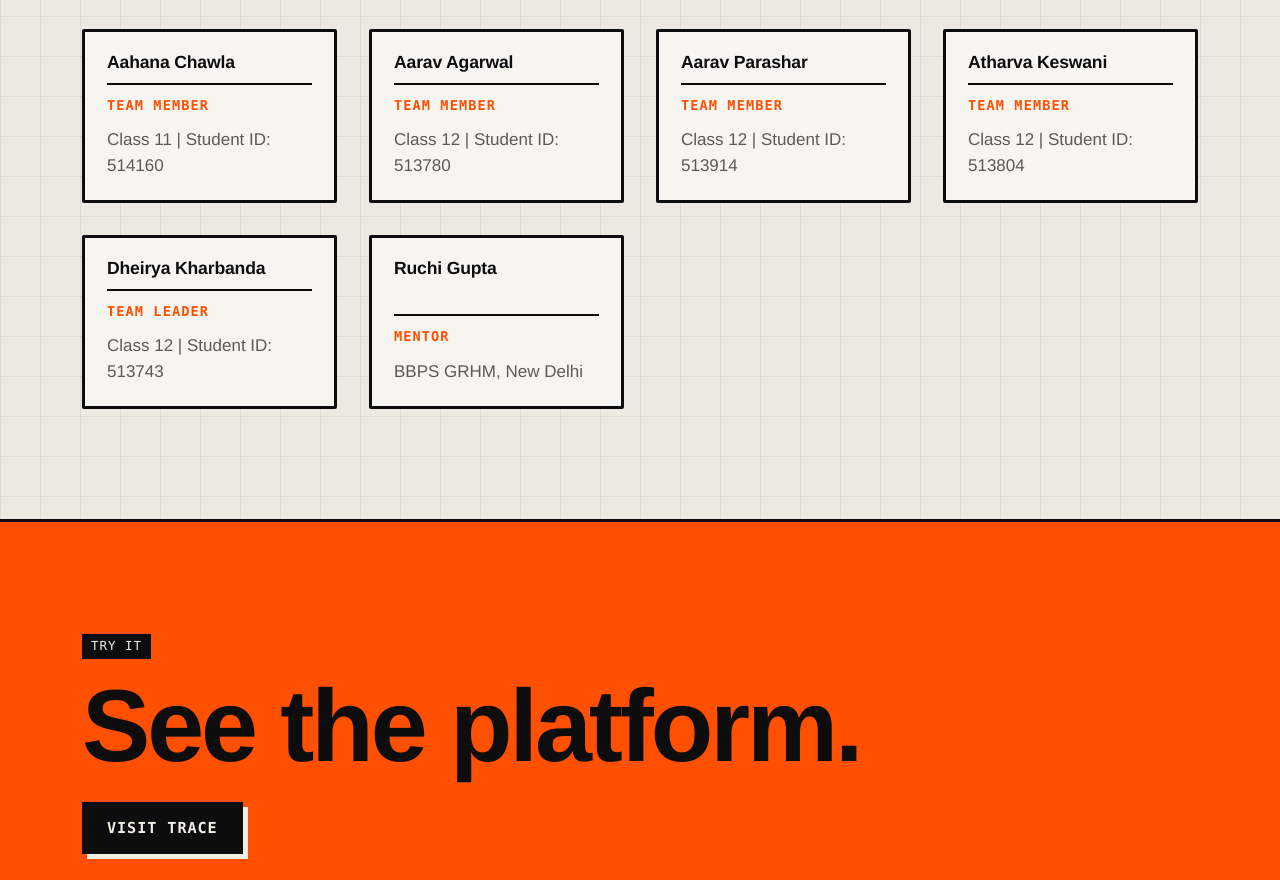
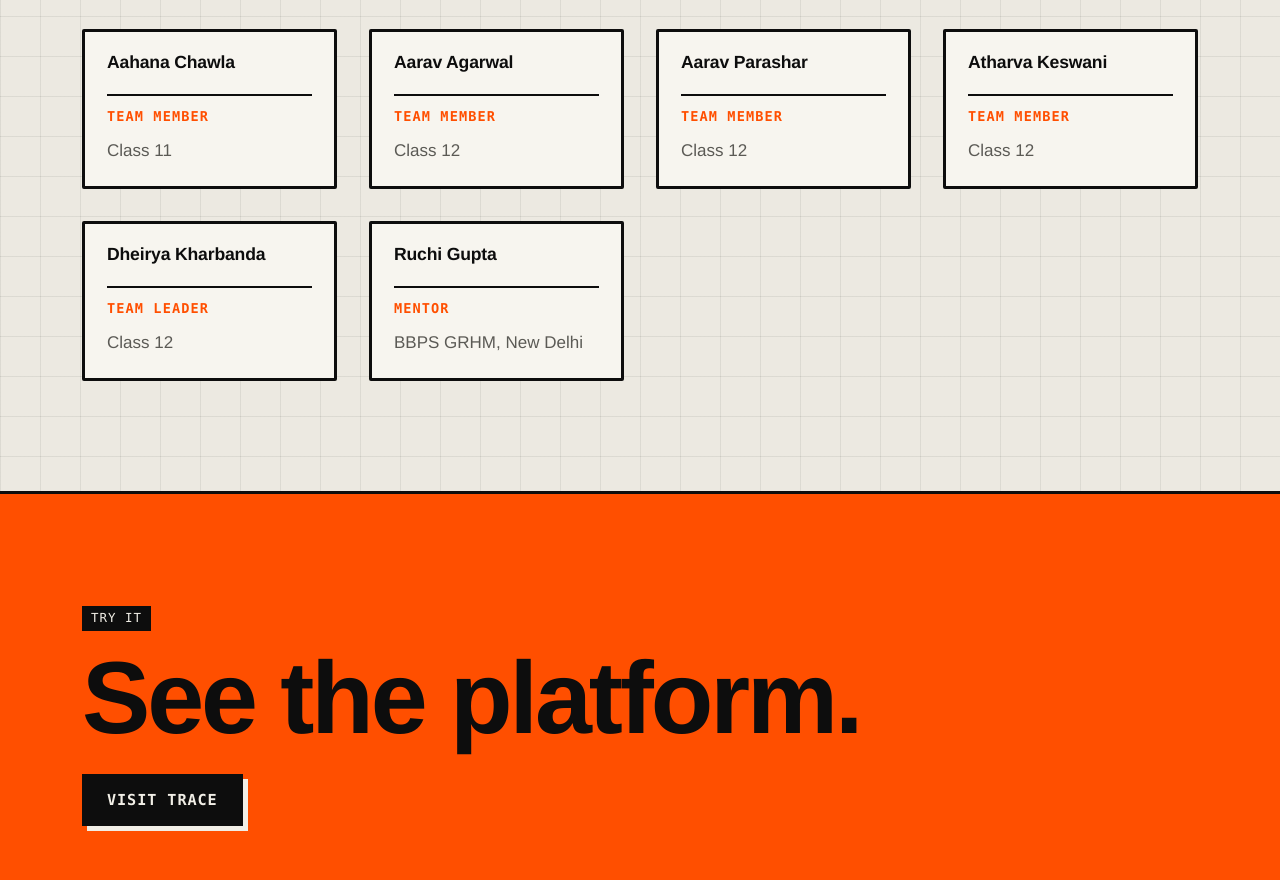
Before and after one commit to dheirya909/Hackathon3.0, a plain HTML site: page about.html in a window 1280 px wide. Shown: the part 4024-4904 px from the top of the page. Drawn offline with Linux system fonts and the light colour scheme.

Commit message:
About page changes, gemini model changed

```diff
--- a/about.html
+++ b/about.html
@@ -575,27 +575,27 @@
             <article class="box card rv member-card">
               <h4>Aahana Chawla</h4>
               <span class="role mono">Team Member</span>
-              <p>Class 11 | Student ID: 514160</p>
+              <p>Class 11 </p>
             </article>
             <article class="box card rv member-card">
               <h4>Aarav Agarwal</h4>
               <span class="role mono">Team Member</span>
-              <p>Class 12 | Student ID: 513780</p>
+              <p>Class 12 </p>
             </article>
             <article class="box card rv member-card">
               <h4>Aarav Parashar</h4>
               <span class="role mono">Team Member</span>
-              <p>Class 12 | Student ID: 513914</p>
+              <p>Class 12 </p>
             </article>
             <article class="box card rv member-card">
               <h4>Atharva Keswani</h4>
               <span class="role mono">Team Member</span>
-              <p>Class 12 | Student ID: 513804</p>
+              <p>Class 12</p>
             </article>
             <article class="box card rv member-card">
               <h4>Dheirya Kharbanda</h4>
               <span class="role mono">Team Leader</span>
-              <p>Class 12 | Student ID: 513743</p>
+              <p>Class 12</p>
             </article>
             <article class="box card rv member-card">
               <h4>Ruchi Gupta</h4>
--- a/api/chat.js
+++ b/api/chat.js
@@ -1,6 +1,6 @@
 // pages/api/chat.js (Next.js Pages Router) or standard Node.js serverless route
 
-const MODEL = "gemini-2.5-flash"; // Recommended model for standard fast chat completions
+const MODEL = "gemini-3.5-flash-lite"; // Recommended model for standard fast chat completions
 
 const SYSTEM_PROMPT = `
 You are TRACE Assistant, the dedicated AI assistant for TRACE (Tactical Reconnaissance and Assessment for Critical Environments).
```
